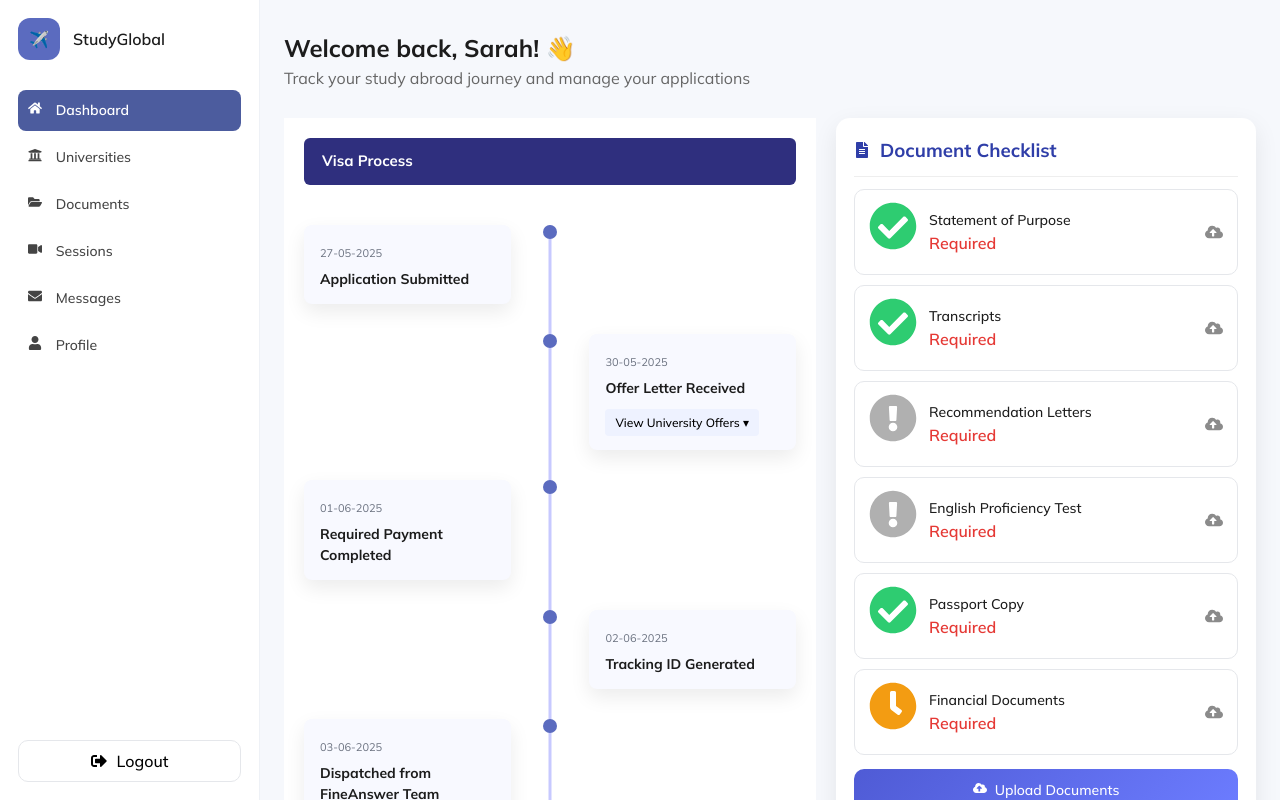
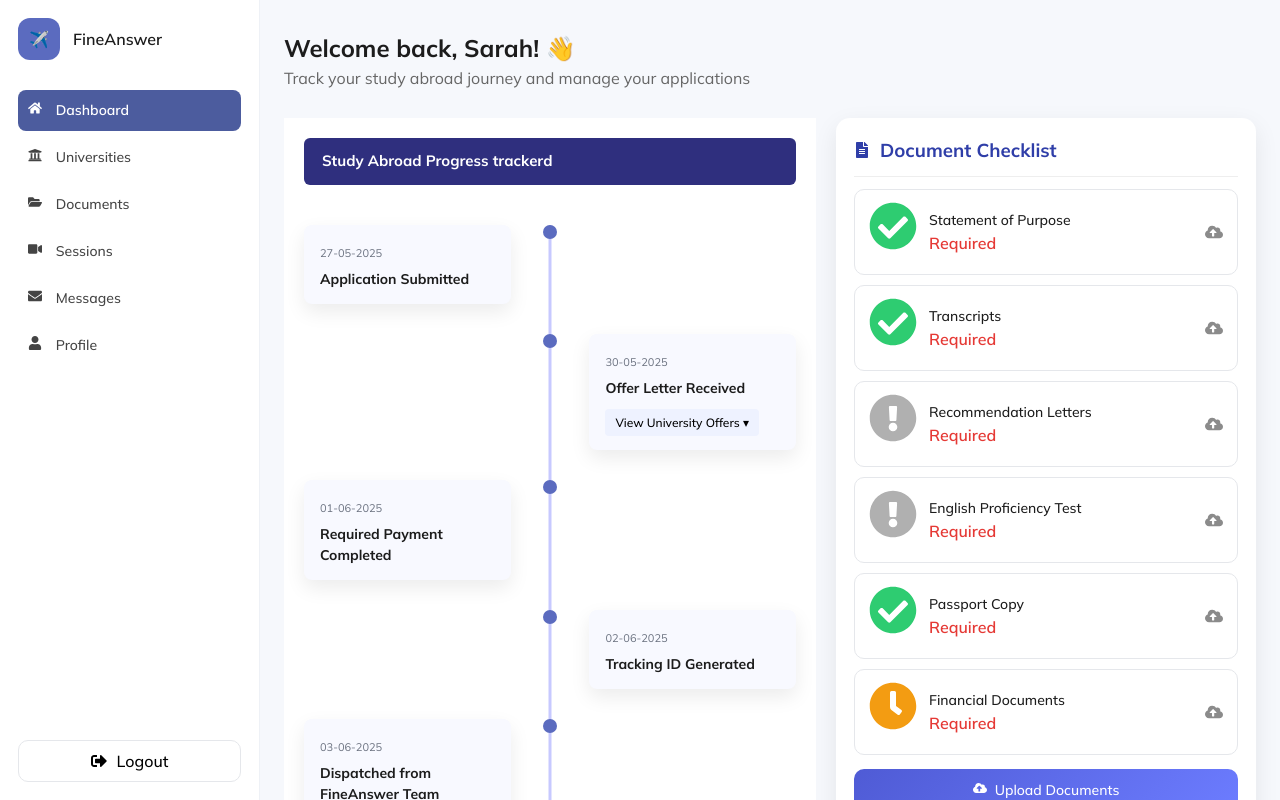
Before and after one commit to farheentrisha/FineAnswer, a React (Vite) app in the folder client/: page /dashboard in a window 1280 px wide. Built offline with nearby package versions, Linux system fonts and the light colour scheme; a web font is replaced by a local one.

Commit message:
tracker updated

```diff
--- a/client/src/RegisterPage.jsx
+++ b/client/src/RegisterPage.jsx
@@ -131,11 +131,10 @@ export default function RegisterPage() {
             <div className="testimonial-bg"></div>
             <div className="testimonial-content">
               <p>
-                “We use FineAnswer to kickstart every new project and it saves
-                us weeks of work. Can’t recommend it enough!”
+                “Studying abroad can be overwhelming—but you don’t have to do it alone. We provide step-by-step guidance, from choosing the right country to securing admission, so your journey is stress-free and successful”
               </p>
-              <h4>Amélie Laurent</h4>
-              <span>Founder, Skyplus</span>
+              <h4>Arif Bhuiyan</h4>
+              <span>Founder and CEO</span>
               <div className="stars">★★★★★</div>
             </div>
           </div>
--- a/client/src/components/ProgressTracKer.jsx
+++ b/client/src/components/ProgressTracKer.jsx
@@ -7,7 +7,7 @@ export default function VisaTimeline() {
 
   return (
     <div className="visa-wrapper">
-      <h3 className="visa-header">Visa Process</h3>
+      <h3 className="visa-header">Study Abroad Progress trackerd</h3>
 
       <div className="timeline">
         {visaTimeline.map((step, index) => (
--- a/client/src/components/Sidebar.jsx
+++ b/client/src/components/Sidebar.jsx
@@ -18,7 +18,7 @@ export default function Sidebar() {
       {/* Logo */}
       <div className="sidebar-logo">
         <div className="logo-icon">✈️</div>
-        <h3>StudyGlobal</h3>
+        <h3>FineAnswer</h3>
       </div>
 
       {/* Navigation */}
```
